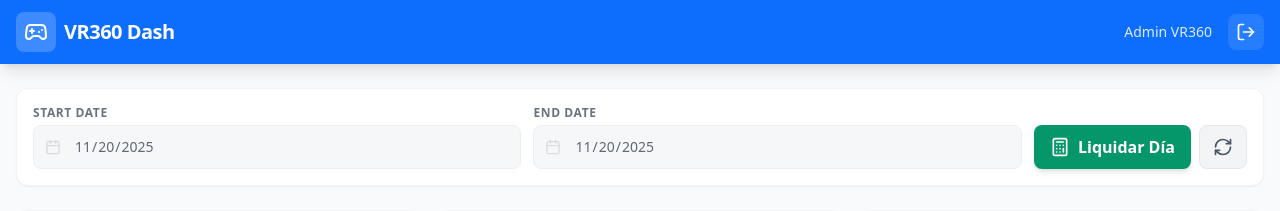
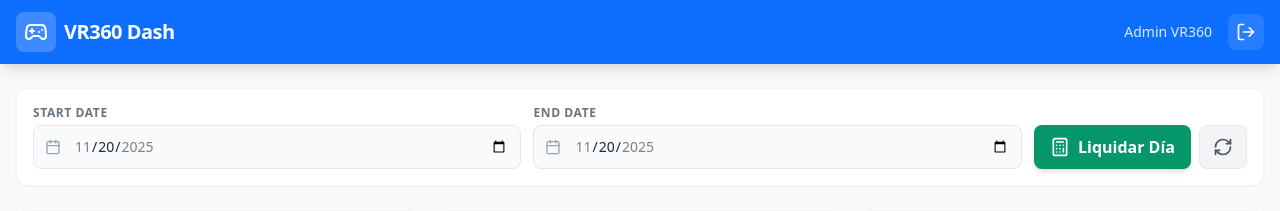
Before and after one commit to carlosjarrieta/vrsky360-mobile, a React (Vite) app: page / in a window 1280 px wide. Both pictures are taken after typing "name@example.com", "Sample123" into the empty fields and a click on the button "Sign In". Shown: the top 211 px of the page. Built offline with nearby package versions, Linux system fonts and the light colour scheme; no server answers.

Commit message:
feat: restrict non-admin dashboard date range selection to yesterday and today

```diff
--- a/components/Dashboard.tsx
+++ b/components/Dashboard.tsx
@@ -13,13 +13,20 @@ interface DashboardProps {
 }
 
 const Dashboard: React.FC<DashboardProps> = ({ token, user, onLogout }) => {
-  const today = (() => {
-    const now = new Date();
-    const year = now.getFullYear();
-    const month = String(now.getMonth() + 1).padStart(2, '0');
-    const day = String(now.getDate()).padStart(2, '0');
+  const formatDate = (d: Date) => {
+    const year = d.getFullYear();
+    const month = String(d.getMonth() + 1).padStart(2, '0');
+    const day = String(d.getDate()).padStart(2, '0');
     return `${year}-${month}-${day}`;
+  };
+  const today = formatDate(new Date());
+  const yesterday = (() => {
+    const d = new Date();
+    d.setDate(d.getDate() - 1);
+    return formatDate(d);
   })();
+  const minDate = user.admin ? undefined : yesterday;
+  const maxDate = user.admin ? undefined : today;
 
   const [startDate, setStartDate] = useState(today);
   const [endDate, setEndDate] = useState(today);
@@ -287,8 +294,9 @@ const Dashboard: React.FC<DashboardProps> = ({ token, user, onLogout }) => {
                   type="date"
                   value={startDate}
                   onChange={(e) => setStartDate(e.target.value)}
-                  disabled={!user.admin}
-                  className="w-full pl-10 pr-3 py-2.5 bg-gray-50 border border-gray-200 rounded-lg focus:ring-2 focus:ring-primary focus:border-primary outline-none transition-all text-sm disabled:bg-gray-100 disabled:cursor-not-allowed disabled:opacity-70"
+                  min={minDate}
+                  max={maxDate}
+                  className="w-full pl-10 pr-3 py-2.5 bg-gray-50 border border-gray-200 rounded-lg focus:ring-2 focus:ring-primary focus:border-primary outline-none transition-all text-sm"
                 />
               </div>
             </div>
@@ -300,8 +308,9 @@ const Dashboard: React.FC<DashboardProps> = ({ token, user, onLogout }) => {
                   type="date"
                   value={endDate}
                   onChange={(e) => setEndDate(e.target.value)}
-                  disabled={!user.admin}
-                  className="w-full pl-10 pr-3 py-2.5 bg-gray-50 border border-gray-200 rounded-lg focus:ring-2 focus:ring-primary focus:border-primary outline-none transition-all text-sm disabled:bg-gray-100 disabled:cursor-not-allowed disabled:opacity-70"
+                  min={minDate}
+                  max={maxDate}
+                  className="w-full pl-10 pr-3 py-2.5 bg-gray-50 border border-gray-200 rounded-lg focus:ring-2 focus:ring-primary focus:border-primary outline-none transition-all text-sm"
                 />
               </div>
             </div>
```
